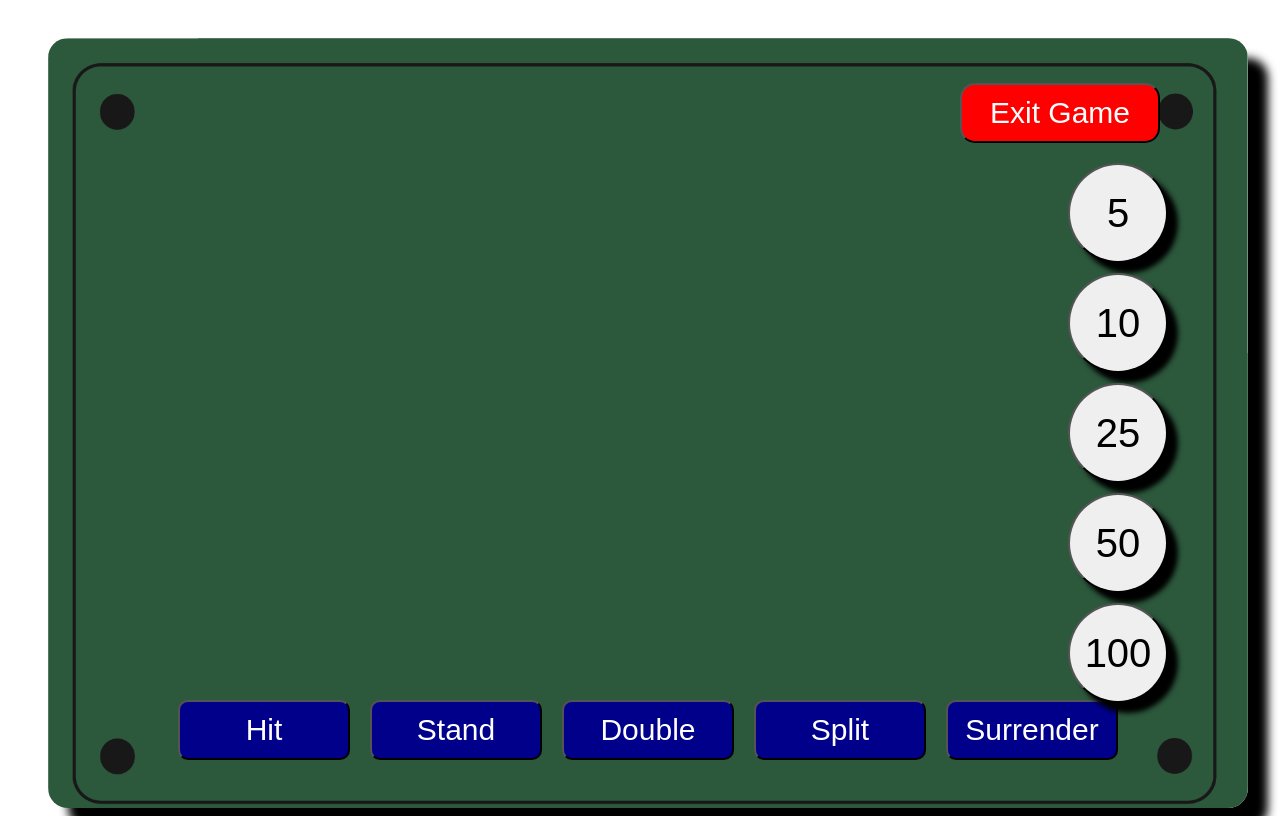
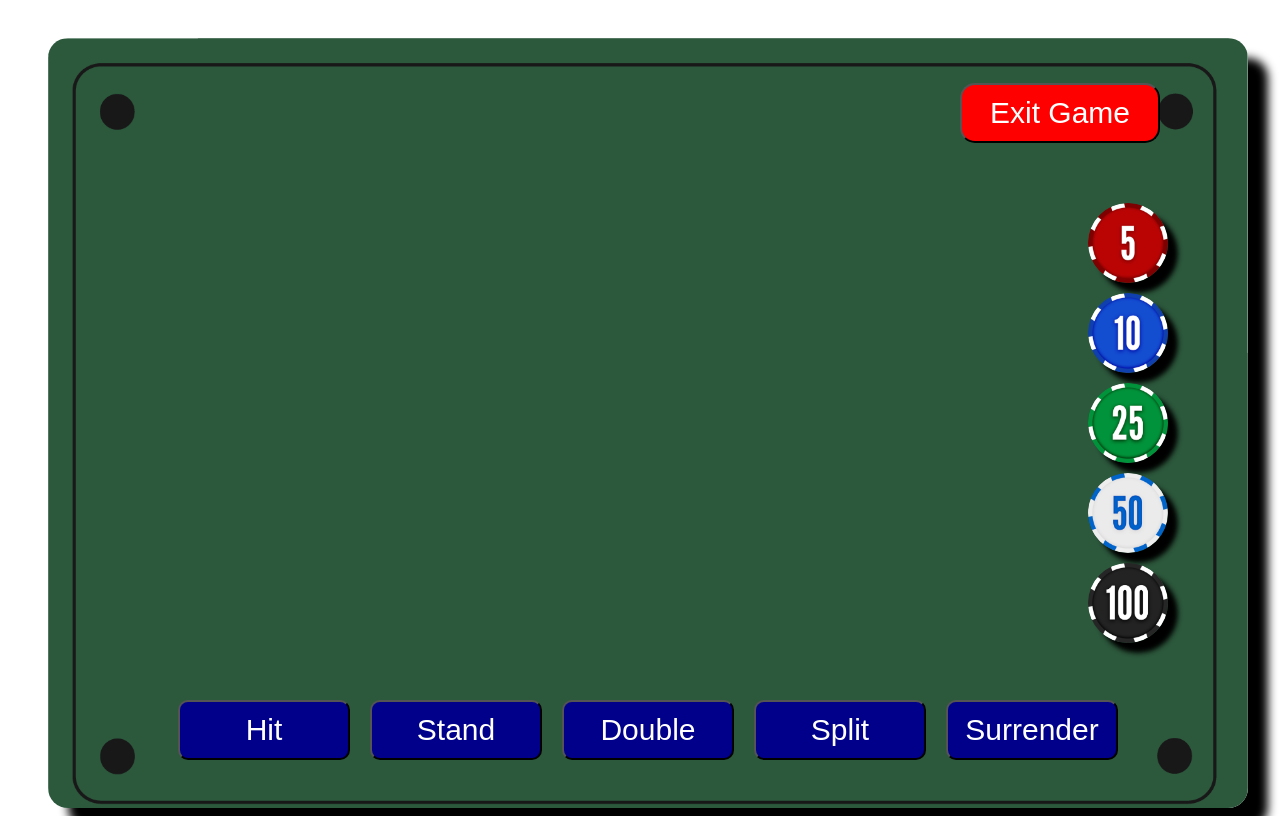
Before and after one commit to hugopobil/blackjack, a plain HTML site: page index.html in a window 1280 px wide. Both pictures are taken after a click on the button "New Game". Drawn offline with Linux system fonts and the light colour scheme.

Commit message:
chips de colores

```diff
--- a/src/game.js
+++ b/src/game.js
@@ -102,11 +102,17 @@ class Game {
         const chips = [5, 10, 25, 50, 100]
 
         for (let chip of chips) {
-            let chipsButton = document.createElement("button")
-            chipsButton.id = `chips_${chip}`
-            chipsButton.textContent = `${chip}`
-            chipsButton.className = `chips`
-            chipsStack.appendChild(chipsButton)
+            let chipButton = document.createElement("button")
+            chipButton.id = `chip-${chip}`
+            /*chipsButton.textContent = `${chip}`*/
+            chipButton.className = `chip`
+            chipsStack.appendChild(chipButton)
+
+            const coloredChip = document.getElementById(`chip-${chip}`);
+            coloredChip.style.background = `url('./img/chip-${chip}.png')`;
+            coloredChip.style.backgroundSize = 'contain';
+            coloredChip.style.borderStyle = "none";
+
         }
 
         // The player can always exit the game, at any given point
--- a/styles/style.css
+++ b/styles/style.css
@@ -229,18 +229,18 @@ body {
   display: flex;
   flex-direction: column;
   position: absolute;
-  top: 120px;
+  top: 160px;
   right: 80px;
-  height: 550px;
+  height: 450px;
   justify-content: space-around;
 }
 
-.chips {
+
+.chip {
   border-radius: 50px;
-  height: 100px;
-  width: 100px;
+  height: 80px;
+  width: 80px;
   box-shadow: 10px 10px 5px black;
-  font-size: 40px;
 }
 
 .safe-message {
```
Also changed, not shown: img/chip-10-pressed.png (added), img/chip-10.png (added), img/chip-100-pressed.png (added), img/chip-100.png (added), img/chip-25-pressed.png (added), img/chip-25.png (added), img/chip-5-pressed.png (added), img/chip-5.png (added), img/chip-50-pressed.png (added), img/chip-50.png (added), 2 other files.
